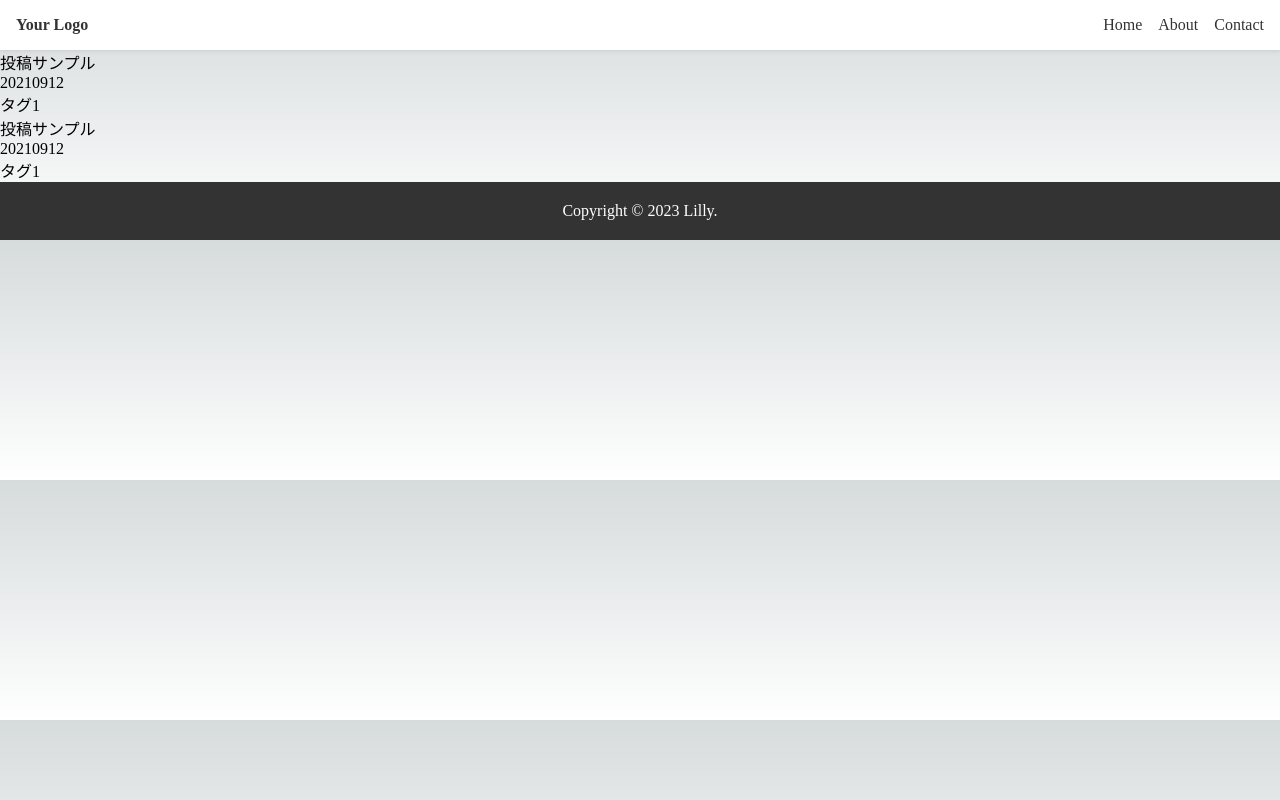
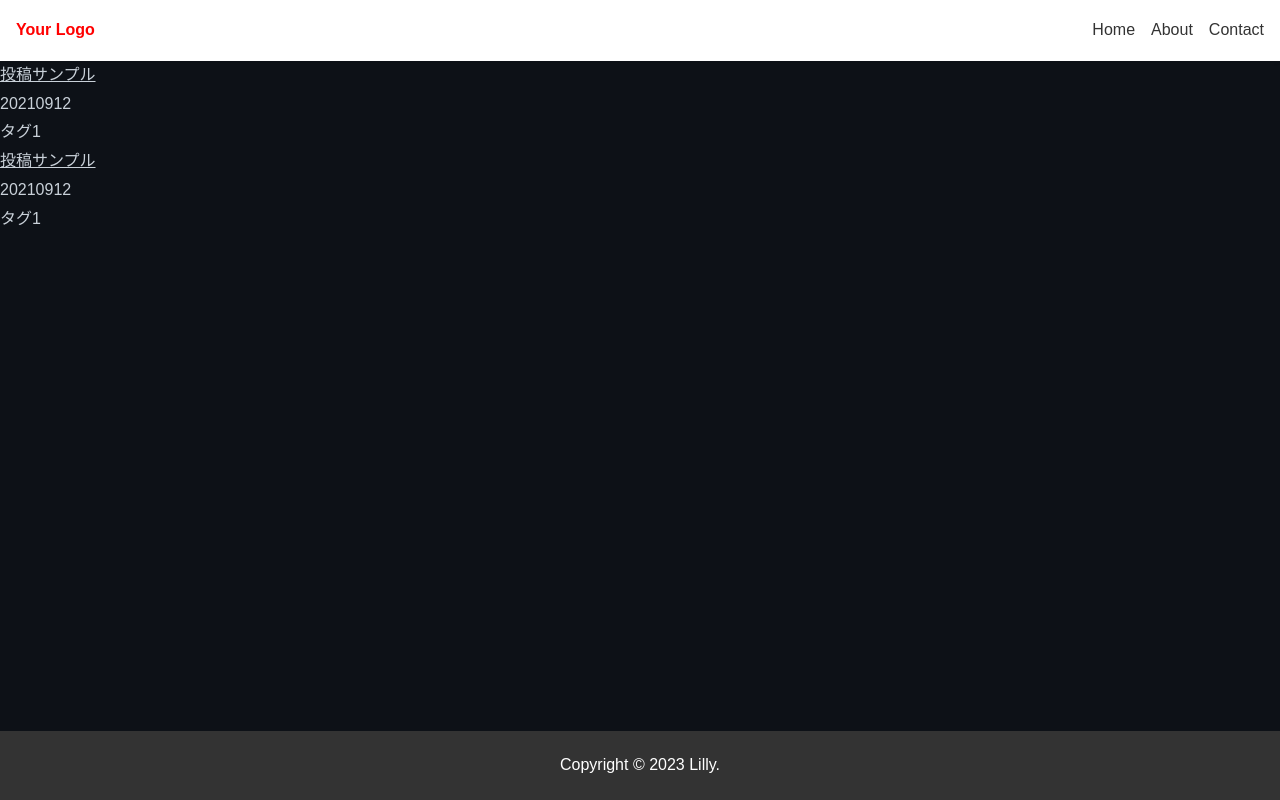
Before and after one commit to TaMa-97/next_lilly, a Next.js app in the folder lilly/: page / in a window 1280 px wide. Built offline with nearby package versions, Linux system fonts and the light colour scheme.

Commit message:
style: reset/base作成

```diff
--- a/lilly/src/components/base/Header/Header.module.scss
+++ b/lilly/src/components/base/Header/Header.module.scss
@@ -17,7 +17,7 @@
 .logo {
   @include fz(16);
   font-weight: bold;
-  color: #333333;
+  color: $mainColor;
   @include tabletP {
     @include fz(12);
   }
--- a/lilly/src/styles/globals.scss
+++ b/lilly/src/styles/globals.scss
@@ -1,107 +1,218 @@
-:root {
-  --max-width: 1100px;
-  --border-radius: 12px;
-  --font-mono: ui-monospace, Menlo, Monaco, 'Cascadia Mono', 'Segoe UI Mono',
-    'Roboto Mono', 'Oxygen Mono', 'Ubuntu Monospace', 'Source Code Pro',
-    'Fira Mono', 'Droid Sans Mono', 'Courier New', monospace;
+@charset "utf-8";
+@import "./variables.scss";
 
-  --foreground-rgb: 0, 0, 0;
-  --background-start-rgb: 214, 219, 220;
-  --background-end-rgb: 255, 255, 255;
+// ----------- init
 
-  --primary-glow: conic-gradient(
-    from 180deg at 50% 50%,
-    #16abff33 0deg,
-    #0885ff33 55deg,
-    #54d6ff33 120deg,
-    #0071ff33 160deg,
-    transparent 360deg
-  );
-  --secondary-glow: radial-gradient(
-    rgba(255, 255, 255, 1),
-    rgba(255, 255, 255, 0)
-  );
-
-  --tile-start-rgb: 239, 245, 249;
-  --tile-end-rgb: 228, 232, 233;
-  --tile-border: conic-gradient(
-    #00000080,
-    #00000040,
-    #00000030,
-    #00000020,
-    #00000010,
-    #00000010,
-    #00000080
-  );
-
-  --callout-rgb: 238, 240, 241;
-  --callout-border-rgb: 172, 175, 176;
-  --card-rgb: 180, 185, 188;
-  --card-border-rgb: 131, 134, 135;
+body,
+div,
+dl,
+dt,
+dd,
+ul,
+ol,
+li,
+h1,
+h2,
+h3,
+h4,
+h5,
+h6,
+form,
+fieldset,
+legend,
+figure,
+figcaption,
+button,
+input,
+textarea,
+p,
+blockquote,
+th,
+td {
+  margin: 0;
+  padding: 0;
+}
+address {
+  font-style: normal;
 }
 
-@media (prefers-color-scheme: dark) {
-  :root {
-    --foreground-rgb: 255, 255, 255;
-    --background-start-rgb: 0, 0, 0;
-    --background-end-rgb: 0, 0, 0;
+th {
+  font-weight: normal;
+}
+table {
+  border-collapse: collapse;
+  border-spacing: 0;
+  width: 100%;
+}
+th {
+  text-align: left;
+}
+main,
+aside {
+  display: block;
+}
+h1,
+h2,
+h3,
+h4,
+h5,
+h6 {
+  font-size: 100%;
+  font-weight: normal;
+}
+img,
+fieldset {
+  border: 0;
+}
+img {
+  border: 0;
+  height: auto;
+  max-width: 100%;
+  vertical-align: top;
+}
+li {
+  list-style-type: none;
+}
 
-    --primary-glow: radial-gradient(rgba(1, 65, 255, 0.4), rgba(1, 65, 255, 0));
-    --secondary-glow: linear-gradient(
-      to bottom right,
-      rgba(1, 65, 255, 0),
-      rgba(1, 65, 255, 0),
-      rgba(1, 65, 255, 0.3)
-    );
+textarea,
+input[type="text"],
+input[type="search"],
+input[type="password"],
+input[type="email"],
+input[type="tel"],
+input[type="url"],
+input[type="number"],
+input[type="submit"],
+select,
+button {
+  appearance: none;
+}
+input[type="submit"],
+button,
+label,
+select {
+  cursor: pointer;
+}
+input[type="submit"],
+button {
+  &:hover {
+  }
+}
+select {
+  &::-ms-expand {
+    display: none;
+  }
+}
+br {
+  line-height: 0;
+}
+*,
+*:before,
+*:after {
+  box-sizing: border-box;
+}
+.clearfix {
+  @include clearfix;
+}
+:where(
+    button,
+    button[type],
+    input[type="button"],
+    input[type="submit"],
+    input[type="reset"]
+  )[disabled] {
+  cursor: not-allowed;
+}
+// reset_end
 
-    --tile-start-rgb: 2, 13, 46;
-    --tile-end-rgb: 2, 5, 19;
-    --tile-border: conic-gradient(
-      #ffffff80,
-      #ffffff40,
-      #ffffff30,
-      #ffffff20,
-      #ffffff10,
-      #ffffff10,
-      #ffffff80
-    );
-
-    --callout-rgb: 20, 20, 20;
-    --callout-border-rgb: 108, 108, 108;
-    --card-rgb: 100, 100, 100;
-    --card-border-rgb: 200, 200, 200;
+/* link
+------------------------------------------------------------*/
+a {
+  color: $baseLinkColor;
+  text-decoration: underline;
+  transition: all 0.3s ease-out;
+  &:hover {
+    text-decoration: none;
+  }
+}
+a,
+button {
+  &:hover {
+    opacity: 0.8;
+    @include tabletL {
+      opacity: 1;
+    }
   }
 }
 
-* {
-  box-sizing: border-box;
-  padding: 0;
-  margin: 0;
+/* Fonts
+------------------------------------------------------------*/
+body {
+  color: $baseColor;
+  @include fz;
+  font-family: $baseFontFamily;
+  font-weight: 400;
+  line-height: $baseLineHeight;
+  overflow-wrap: break-word;
+  -webkit-text-size-adjust: 100%;
+  word-wrap: break-word;
+  background-color: #0d1117;
+  position: relative;
 }
 
-html,
-body {
-  max-width: 100vw;
-  overflow-x: hidden;
+#__next {
+  position: relative;
+  display: flex;
+  flex-flow: column;
+  min-height: 100vh;
 }
 
-body {
-  color: rgb(var(--foreground-rgb));
-  background: linear-gradient(
-      to bottom,
-      transparent,
-      rgb(var(--background-end-rgb))
-    )
-    rgb(var(--background-start-rgb));
+main {
+  flex: 1;
 }
 
-a {
-  color: inherit;
-  text-decoration: none;
+input,
+button,
+textarea,
+select {
+  color: $baseColor;
+  font-family: $baseFontFamily;
+  line-height: $baseLineHeight;
+  font-size: 100%;
 }
 
-@media (prefers-color-scheme: dark) {
-  html {
-    color-scheme: dark;
+.container {
+  margin-left: auto;
+  margin-right: auto;
+  max-width: $container;
+  padding-left: #{$containerPadding}px;
+  padding-right: #{$containerPadding}px;
+}
+
+br {
+  &.pc {
+    @include tabletP {
+      display: none;
+    }
+  }
+  &.sp {
+    @include tabletPmin {
+      display: none;
+    }
   }
 }
+
+[role="tabpanel"] {
+  &[aria-hidden="true"] {
+    display: none;
+  }
+  &[aria-hidden="false"] {
+    display: block;
+  }
+}
+
+a[href*="tel:"] {
+  @include sphonePmin {
+    pointer-events: none;
+  }
+}
--- a/lilly/src/styles/variables.scss
+++ b/lilly/src/styles/variables.scss
@@ -9,7 +9,7 @@ $baseLineHeight: 1.8;
 // color
 $baseColor: #c9d1d9;
 $baseLinkColor: #c9d1d9;
-$mainColor: #c9d1d9;
+$mainColor: red;
 
 $formColor: (
   border: #aaa,
```
